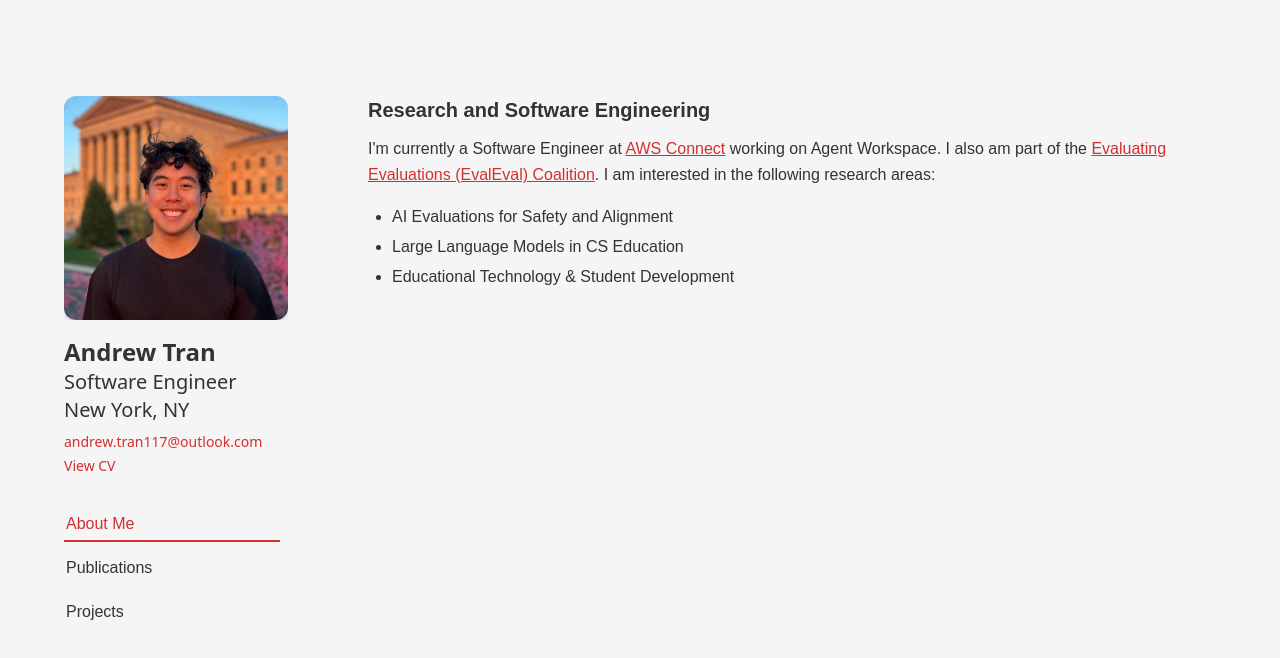
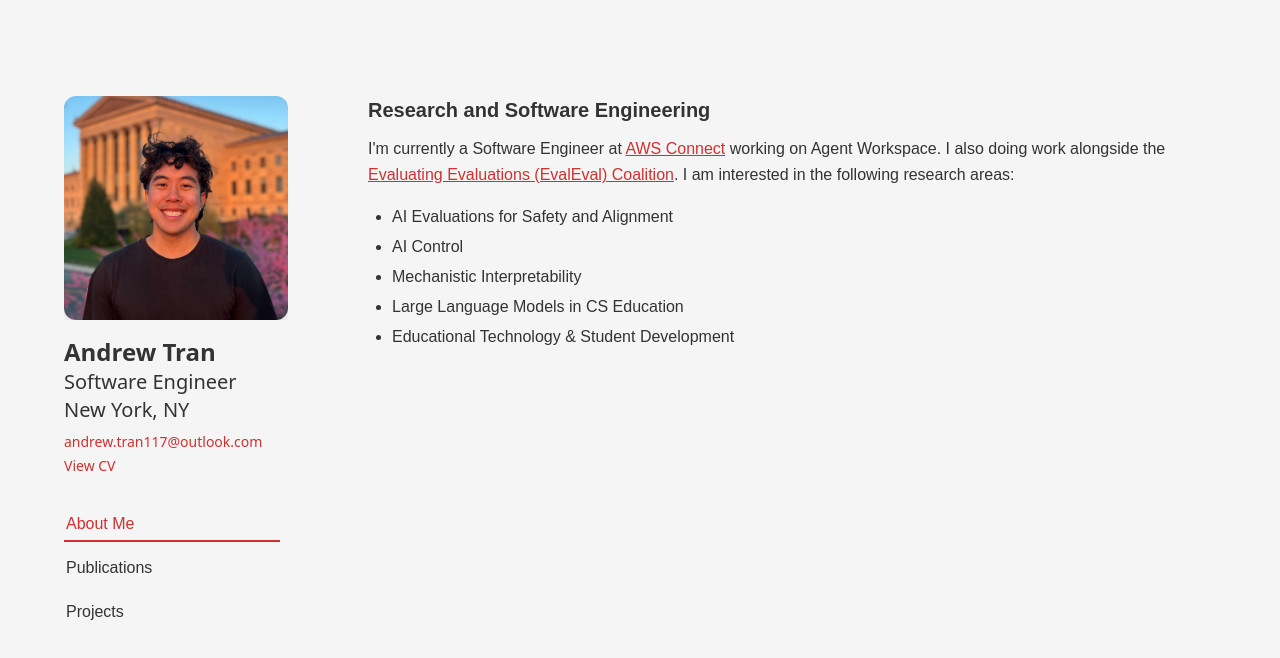
Before and after one commit to andrewtran117/andrewtran117.github.io, a Next.js app: page / in a window 1280 px wide. Shown: the top 658 px of the page. Built offline with nearby package versions, Linux system fonts and the light colour scheme.

Commit message:
Add interest areas

```diff
--- a/app/layout.tsx
+++ b/app/layout.tsx
@@ -13,7 +13,7 @@ const geistMono = Geist_Mono({
 });
 
 export const metadata: Metadata = {
-  title: "Andrew's Page",
+  title: "Andrew Tran's Page",
   description: "Portfolio Page",
 };
 
--- a/app/page.tsx
+++ b/app/page.tsx
@@ -65,7 +65,7 @@ export default function Home() {
                 >
                   AWS Connect
                 </a>{' '}
-                working on Agent Workspace. I also am part of the{' '}
+                working on Agent Workspace. I also doing work alongside the{' '}
                 <a
                   href="https://evalevalai.com/"
                   className="text-[#d32f2f] underline hover:text-[#b71c1c]"
@@ -78,6 +78,8 @@ export default function Home() {
               </p>
               <ul className="list-disc pl-6 space-y-1 mb-6">
                 <li className="text-base leading-relaxed">AI Evaluations for Safety and Alignment</li>
+                <li className="text-base leading-relaxed">AI Control</li>
+                <li className="text-base leading-relaxed">Mechanistic Interpretability</li>
                 <li className="text-base leading-relaxed">Large Language Models in CS Education</li>
                 <li className="text-base leading-relaxed">Educational Technology & Student Development</li>
               </ul>
```
